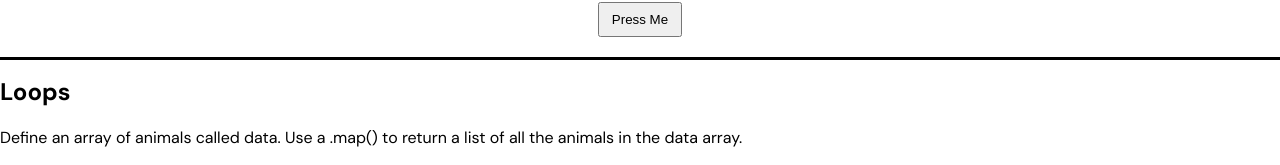
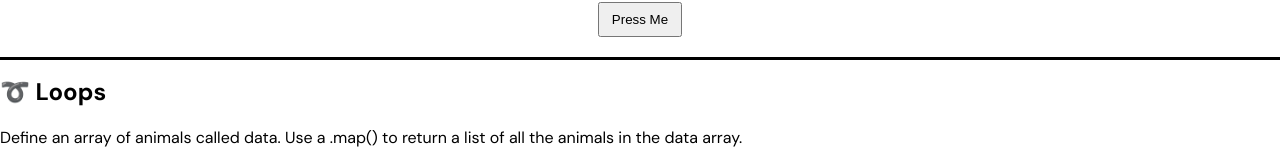
Before and after one commit to caoviv/Fireship.io-React-Challenges, a React (Create React App) app: page / in a window 1280 px wide. Shown: the part 470-635 px from the top of the page. Built offline with nearby package versions, Linux system fonts and the light colour scheme.

Commit message:
rename component from ListOfAnimals to Loop

```diff
--- a/src/App.js
+++ b/src/App.js
@@ -3,7 +3,7 @@ import Components from "./components/Components";
 import Icon from "./components/Icon";
 import ConditionalRendering from "./components/ConditionalRendering";
 import { useState, useEffect } from "react";
-import ListOfAnimals from "./components/ListOfAnimals";
+import Loops from "./components/Loops";
 import IncrementButton from "./components/IncrementButton";
 import CountdownTimer from "./components/CountdownTimer";
 import Context from "./components/Context";
@@ -52,7 +52,7 @@ function App() {
         label={label}
         onClick={handleLoading}
       />
-      <ListOfAnimals />
+      <Loops />
       <h2>Events</h2>
       <p>
         Implement a text input that updates the input value and logs the event
--- a/src/components/ListOfAnimals.jsx
+++ b/src/components/Loops.jsx
@@ -10,10 +10,10 @@ const data = [
   { id: 7, name: "Kezia Salas 🐴" },
 ];
 
-function ListOfAnimals() {
+function Loops() {
   return (
     <div>
-      <h2>Loops</h2>
+      <h2>➰ Loops</h2>
       <p>Define an array of animals called data. Use a .map() to return a list of all the animals in the data array.</p>
       <ul>
         {data.map(({ name, id }) => (
@@ -24,4 +24,4 @@ function ListOfAnimals() {
   );
 }
 
-export default ListOfAnimals;
+export default Loops;
```
